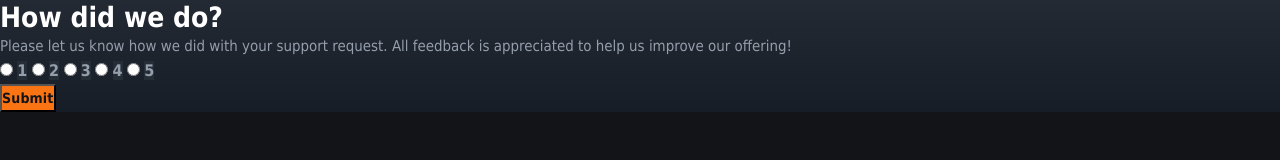
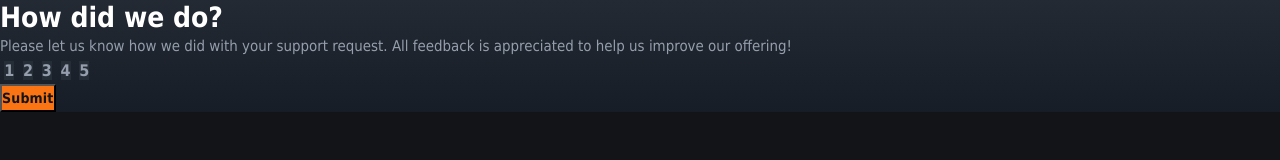
Before and after one commit to loki-pepe/interactive-rating-component, a plain HTML site: page index.html in a window 1280 px wide. Drawn offline with Linux system fonts and the light colour scheme; a web font is replaced by a local one.

Commit message:
set radio button appearance to none

```diff
--- a/static/style.css
+++ b/static/style.css
@@ -140,6 +140,10 @@ input {
     color: inherit;
 }
 
+input[type="radio"] {
+    appearance: none;
+}
+
 label {
     background: var(--radio-button-background);
     color: var(--radio-button-color);
```
